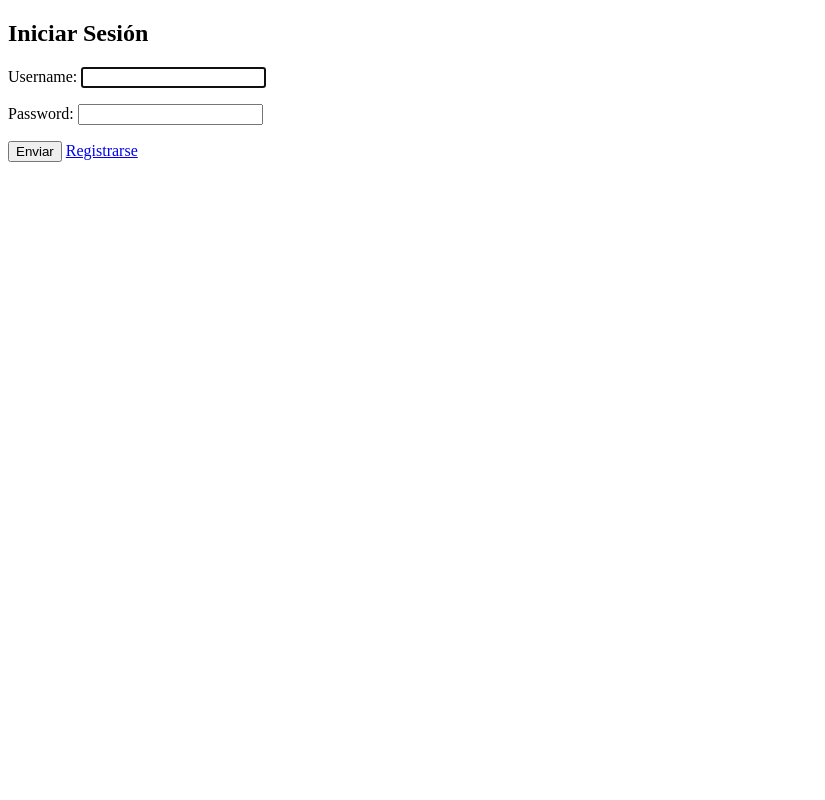
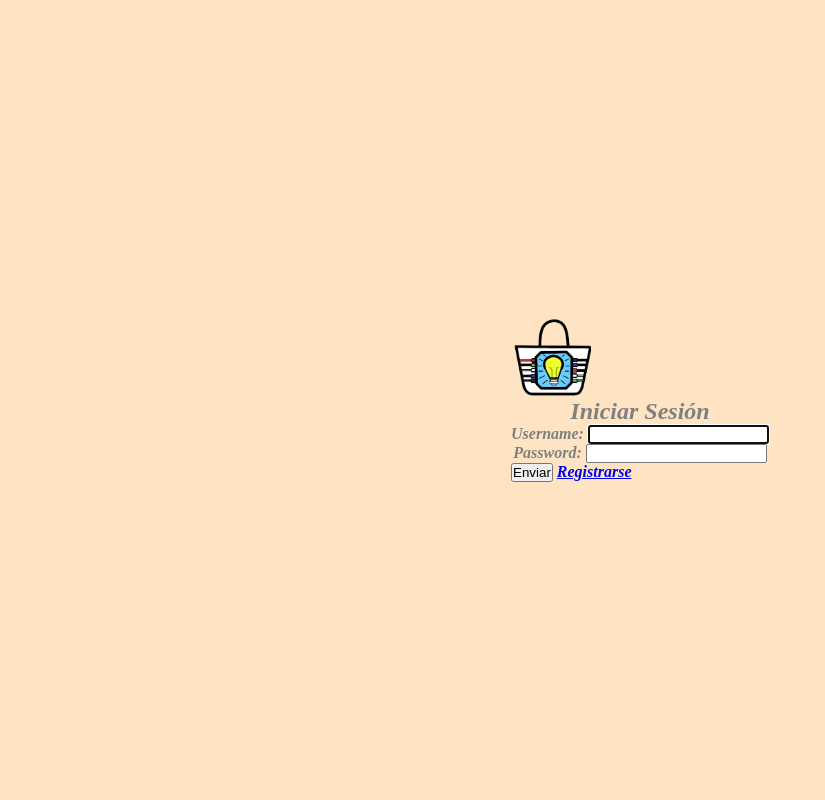
Before and after one commit to Naacho-mp/backend_tienda, a Django app: page /accounts/login/ in a window 1280 px wide. Shown: the whole page, without its empty margins (0-825 px from the left). Run offline with Django 5.2, Linux system fonts and the light colour scheme.

Commit message:
Cambios Login

```diff
--- /dev/null
+++ b/backend/static/Css/style.css
@@ -0,0 +1,25 @@
+*{
+   margin: 0;
+   padding: 0;
+   box-sizing: border-box;
+}
+
+body {
+    min-height: 100vh;
+    font-style: italic;
+    font-weight: bolder;
+    display: grid;
+    place-content: center;
+    font: size 3rem;
+    background-color: bisque;
+    color:grey
+}
+
+h1, p{
+    text-align: center;
+}
+
+h2, p{
+    text-align: center;
+    color:royalblue gold
+}
--- a/backend/templates/registration/login.html
+++ b/backend/templates/registration/login.html
@@ -1,12 +1,14 @@
 <!DOCTYPE html>
+{% load static %}
 <html lang="en">
 <head>
     <meta charset="UTF-8">
     <meta name="viewport" content="width=device-width, initial-scale=1.0">
     <title>Login</title>
+    <link rel="stylesheet" href="{% static 'css/style.css' %}">
 </head>
-<body>
-
+<body class="body">
+     <img src="{% static 'imagenes/logo.png' %}" height="80" alt="Logo">
     <h2>Iniciar Sesión</h2>
 
     <form method="post">
```
Also changed, not shown: backend/media/mostrar_productos/monitor_lg_CCwtfnf.jpeg (added).
